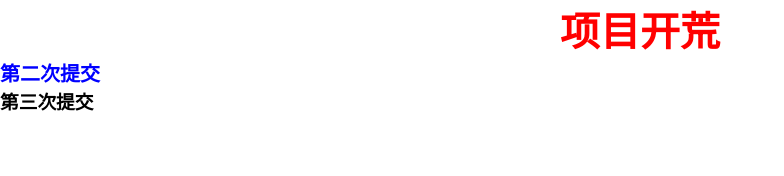
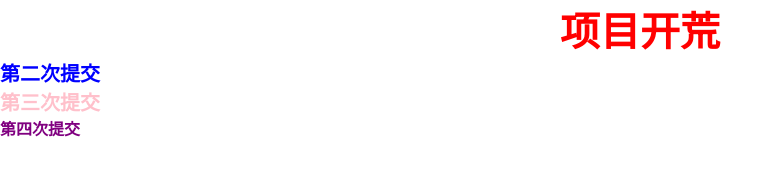
Before and after one commit to aiqianduan234/ershouche, a plain HTML site: page index.html in a window 1280 px wide. Shown: the whole page, without its empty margins (0-784 px from the left). Drawn offline with Linux system fonts and the light colour scheme.

Commit message:
第四次提交

```diff
--- a/css/a.css
+++ b/css/a.css
@@ -0,0 +1,4 @@
+*{
+    padding:0;
+    margin:0;
+}
--- a/css/index.css
+++ b/css/index.css
@@ -11,3 +11,10 @@ h2{
     font-size:20px;
     color:blue;
 }
+h3{
+    font-size: 20px;
+    color:pink;
+}
+h4{
+    color:purple;
+}
--- a/index.html
+++ b/index.html
@@ -9,5 +9,6 @@
 <h1>项目开荒</h1>
 <h2>第二次提交</h2>
 <h3>第三次提交</h3>
+<h4>第四次提交</h4>
 </body>
 </html>
```
Also changed, not shown: css/b.css (added).
